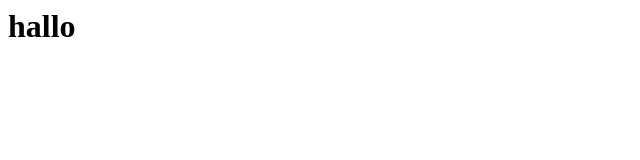
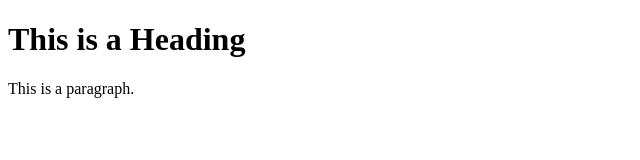
Before and after one commit to AVHanzeMartijn/multilocatiestreamtest, a plain HTML site: page index.html in a window 1280 px wide. Shown: the whole page, without its empty margins (0-640 px from the left). Drawn offline with Linux system fonts and the light colour scheme.

Commit message:
Update index.html

```diff
--- a/index.html
+++ b/index.html
@@ -1 +1,12 @@
-<h1>hallo</h1>
+<!DOCTYPE html>
+<html>
+<head>
+<title>Page Title</title>
+</head>
+<body>
+
+<h1>This is a Heading</h1>
+<p>This is a paragraph.</p>
+
+</body>
+</html>
```
